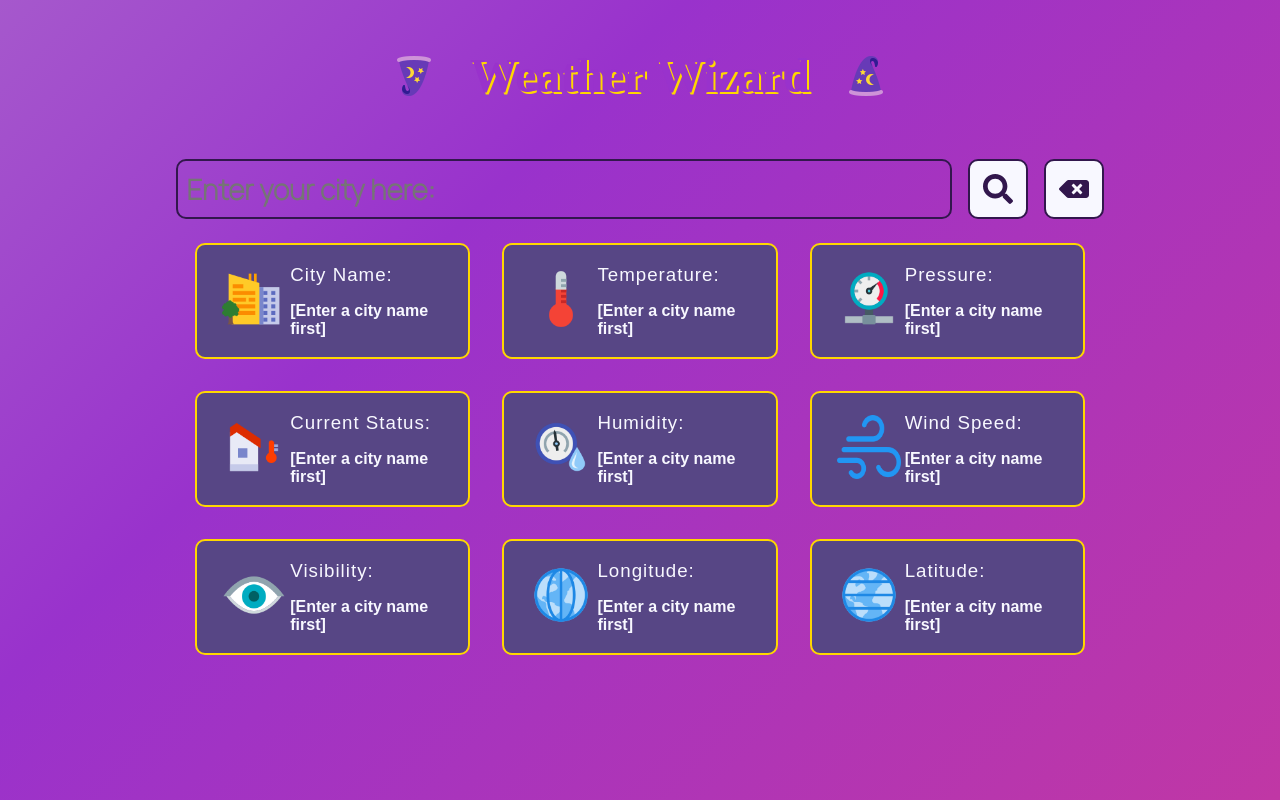
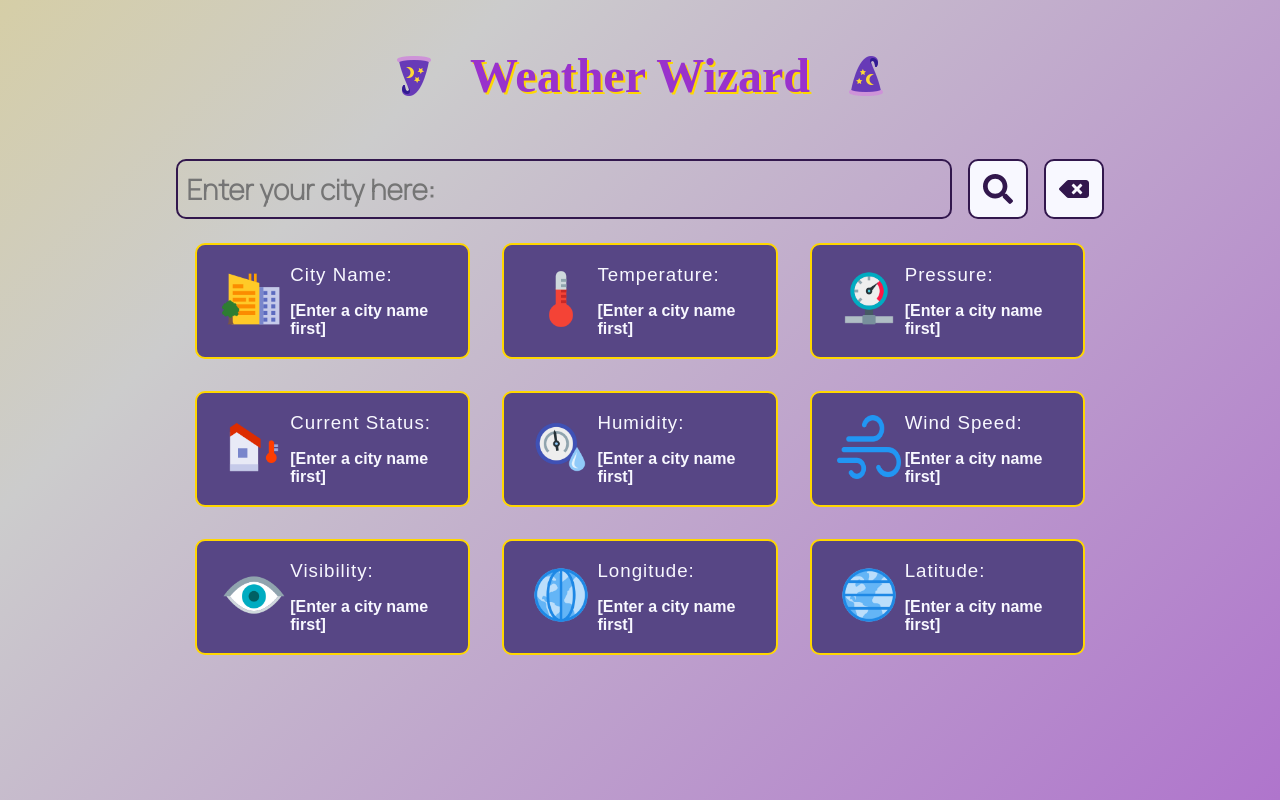
Before and after one commit to qarq90/weather-wizard, a React (Create React App) app: page / in a window 1280 px wide. Built offline with nearby package versions, Linux system fonts and the light colour scheme; a web font is replaced by a local one.

Commit message:
Update App.js

```diff
--- a/src/App.js
+++ b/src/App.js
@@ -20,7 +20,7 @@ function App() {
 const StyledApp = styled.div`
   width: 100vw;
   background: linear-gradient(-45deg, #e73c7e, #9932cc, #ccc, #ffd700);
-  animation: gradient 15s ease infinite;
+  animation: gradient 5s ease infinite;
   background-size: 400% 400%;
   height: 100vh;
   @keyframes gradient {
```
